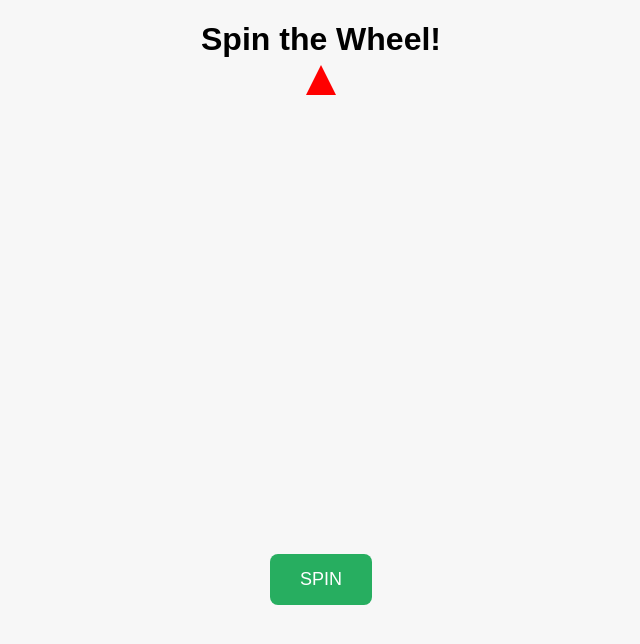
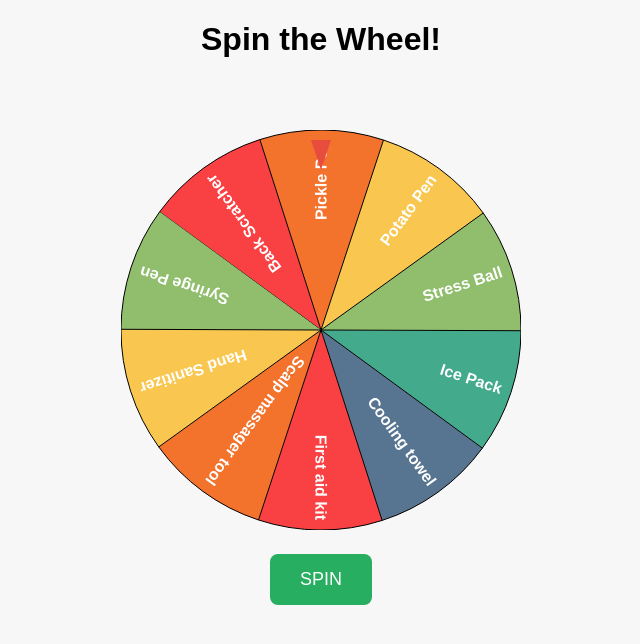
Before and after one commit to codoje/Spin-the-wheel, a plain HTML site: page index.html in a window 1280 px wide. Both pictures are taken after a click on the button "SPIN". Shown: the whole page, without its empty margins (319-959 px from the left). Drawn offline with nearby package versions, Linux system fonts and the light colour scheme.

Commit message:
Update index.html

```diff
--- a/index.html
+++ b/index.html
@@ -27,30 +27,19 @@
       cursor: pointer;
     }
 
-    #pointer {
-      position: absolute;
-      top: 65px;
-      left: 50%;
-      transform: translateX(-50%);
-      width: 0;
-      height: 0;
-      border-left: 15px solid transparent;
-      border-right: 15px solid transparent;
-      border-bottom: 30px solid red;
-      z-index: 10;
+    #result {
+      font-size: 24px;
+      margin-top: 20px;
     }
   </style>
 </head>
 <body>
 
 <h1>Spin the Wheel!</h1>
-<div id="pointer"></div>
 <canvas id="wheelCanvas" width="400" height="400"></canvas>
 <br>
 <button onclick="spin()">SPIN</button>
-
-<!-- Confetti library -->
-<script src="https://cdn.jsdelivr.net/npm/canvas-confetti@1.6.0/dist/confetti.browser.min.js"></script>
+<div id="result"></div>
 
 <script>
   const canvas = document.getElementById('wheelCanvas');
@@ -66,5 +55,74 @@
   function drawWheel() {
     ctx.clearRect(0, 0, canvas.width, canvas.height);
     const radius = canvas.width / 2;
+    for (let i = 0; i < numPrizes; i++) {
+      const startAngle = currentAngle + i * anglePerSlice;
+      const endAngle = startAngle + anglePerSlice;
 
-    for
+      // Slice
+      ctx.beginPath();
+      ctx.moveTo(radius, radius);
+      ctx.arc(radius, radius, radius, startAngle, endAngle);
+      ctx.fillStyle = colors[i % colors.length];
+      ctx.fill();
+      ctx.stroke();
+
+      // Text
+      ctx.save();
+      ctx.translate(radius, radius);
+      ctx.rotate(startAngle + anglePerSlice / 2);
+      ctx.textAlign = 'right';
+      ctx.fillStyle = '#fff';
+      ctx.font = 'bold 16px sans-serif';
+      ctx.fillText(prizes[i], radius - 10, 5);
+      ctx.restore();
+    }
+
+    // Pointer
+    ctx.beginPath();
+    ctx.moveTo(radius - 10, 10);
+    ctx.lineTo(radius + 10, 10);
+    ctx.lineTo(radius, 40);
+    ctx.closePath();
+    ctx.fillStyle = '#e74c3c';
+    ctx.fill();
+  }
+
+  function spin() {
+    if (spinning) return;
+    spinning = true;
+
+    let spinAngle = Math.random() * 360 + 720; // 2 to 3 full spins
+    let duration = 4000;
+    let start = null;
+
+    function animate(timestamp) {
+      if (!start) start = timestamp;
+      let progress = timestamp - start;
+      let easing = easeOut(progress / duration);
+      let angle = spinAngle * easing;
+
+      currentAngle = (angle * Math.PI / 180) % (2 * Math.PI);
+      drawWheel();
+
+      if (progress < duration) {
+        requestAnimationFrame(animate);
+      } else {
+        spinning = false;
+        const winningIndex = Math.floor((numPrizes - (currentAngle / anglePerSlice)) % numPrizes);
+        document.getElementById('result').textContent = `You won: ${prizes[winningIndex]}!`;
+      }
+    }
+
+    requestAnimationFrame(animate);
+  }
+
+  function easeOut(t) {
+    return (--t) * t * t + 1;
+  }
+
+  drawWheel();
+</script>
+
+</body>
+</html>
```
